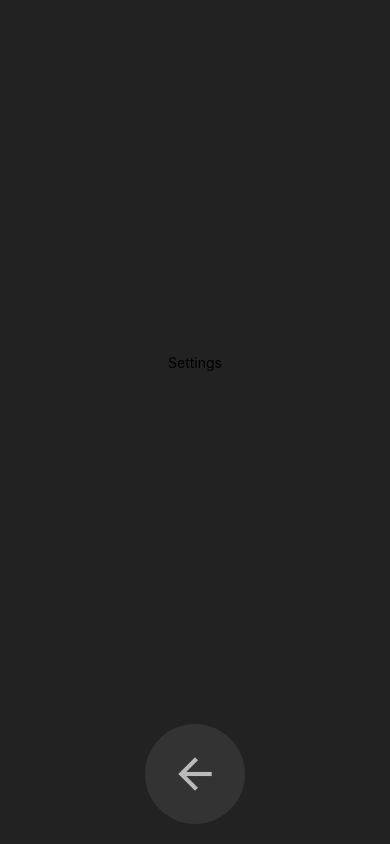
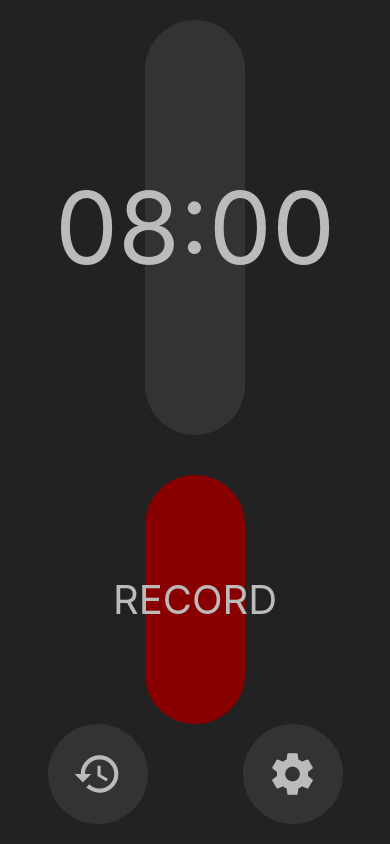
Before and after one commit to treefrogman/RambleRoust, a React Native app: screen /Home in a window 390 px wide. Built offline with nearby package versions, Linux system fonts and the light colour scheme.

Commit message:
add react-navigation

```diff
--- a/package.json
+++ b/package.json
@@ -11,8 +11,12 @@
   },
   "dependencies": {
     "@react-native-community/datetimepicker": "^7.0.0",
+    "@react-navigation/native": "^6.1.6",
+    "@react-navigation/native-stack": "^6.9.12",
     "react": "18.2.0",
     "react-native": "0.71.5",
+    "react-native-safe-area-context": "^4.5.2",
+    "react-native-screens": "^3.20.0",
     "react-native-vector-icons": "^9.2.0"
   },
   "devDependencies": {
--- a/src/App.tsx
+++ b/src/App.tsx
@@ -1,20 +1,25 @@
 import React from 'react';
 import {
-  SafeAreaView,
   StatusBar,
 } from 'react-native';
 import { styles } from "./styles";
 import { MainScreen } from './screens/MainScreen';
 import { ArchiveScreen } from './screens/ArchiveScreen';
 import { SettingsScreen } from './screens/SettingsScreen';
+import type { RootStackParamList } from './types';
+import { NavigationContainer } from '@react-navigation/native';
+import { createNativeStackNavigator } from '@react-navigation/native-stack';
 
+const Stack = createNativeStackNavigator<RootStackParamList>();
 export default function App(): JSX.Element {
   return (
-    <SafeAreaView style={{ flex: 1 }}>
+    <NavigationContainer>
       <StatusBar barStyle="light-content" backgroundColor={styles.backgroundColor.backgroundColor} />
-      {/* <MainScreen /> */}
-      {/* <ArchiveScreen /> */}
-      <SettingsScreen />
-    </SafeAreaView>
+      <Stack.Navigator initialRouteName="Home">
+        <Stack.Screen name="Home" component={MainScreen} options={{ headerShown: false }} />
+        <Stack.Screen name="Archive" component={ArchiveScreen} options={{ headerShown: false, animation: "slide_from_left" }} />
+        <Stack.Screen name="Settings" component={SettingsScreen} options={{ headerShown: false, animation: "slide_from_right" }} />
+      </Stack.Navigator>
+    </NavigationContainer>
   );
 }
--- a/src/screens/ArchiveScreen.tsx
+++ b/src/screens/ArchiveScreen.tsx
@@ -1,13 +1,14 @@
 import { View, Text } from "react-native";
 import { ViewWithNavBar } from "../components/ViewWithNavBar";
 import { styles } from "../styles";
+import { ArchiveScreenProps } from "../types";
 
-export function ArchiveScreen() {
+export function ArchiveScreen({ navigation }: ArchiveScreenProps) {
   return (
     <ViewWithNavBar buttons={[
       {
         symbol: "arrow-forward",
-        onPress: () => null,
+        onPress: () => { navigation.goBack(); },
       },
     ]}>
       <View style={[styles.backgroundColor, {
--- a/src/screens/MainScreen.tsx
+++ b/src/screens/MainScreen.tsx
@@ -3,8 +3,9 @@ import { ViewWithNavBar } from "../components/ViewWithNavBar";
 import { styles } from "../styles";
 import { DateTimePickerAndroid } from "@react-native-community/datetimepicker";
 import { useState } from "react";
+import { MainScreenProps } from "../types";
 
-export function MainScreen() {
+export function MainScreen({ navigation }: MainScreenProps) {
   const [date, setDate] = useState(new Date("2000-01-01T08:00:00"));
 
   const onChange = (_event: unknown, selectedDate: Date | undefined) => {
@@ -24,11 +25,11 @@ export function MainScreen() {
     <ViewWithNavBar buttons={[
       {
         symbol: "history",
-        onPress: () => null,
+        onPress: () => { navigation.navigate('Archive'); },
       },
       {
         symbol: "settings",
-        onPress: () => null,
+        onPress: () => { navigation.navigate('Settings'); },
       },
     ]}>
       <View style={[styles.backgroundColor, {
--- a/src/screens/SettingsScreen.tsx
+++ b/src/screens/SettingsScreen.tsx
@@ -1,13 +1,14 @@
 import { View, Text } from "react-native";
 import { ViewWithNavBar } from "../components/ViewWithNavBar";
 import { styles } from "../styles";
+import { SettingsScreenProps } from "../types";
 
-export function SettingsScreen() {
+export function SettingsScreen({ navigation }: SettingsScreenProps) {
   return (
     <ViewWithNavBar buttons={[
       {
         symbol: "arrow-back",
-        onPress: () => null,
+        onPress: () => { navigation.goBack(); },
       },
     ]}>
       <View style={[styles.backgroundColor, {
```
Also changed, not shown: src/types.ts (+11 -1 lines), 1 other file (tests, documents, lock files or other folders).
